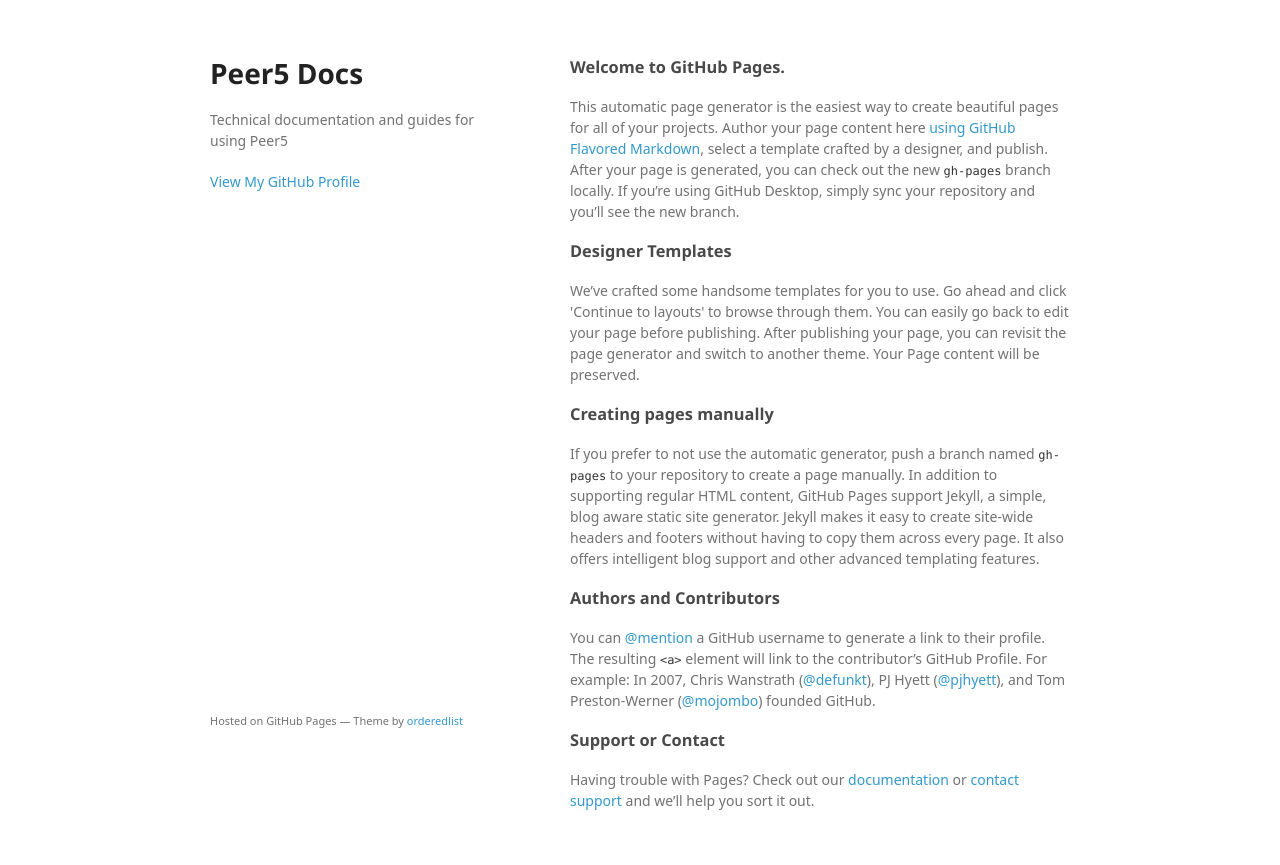
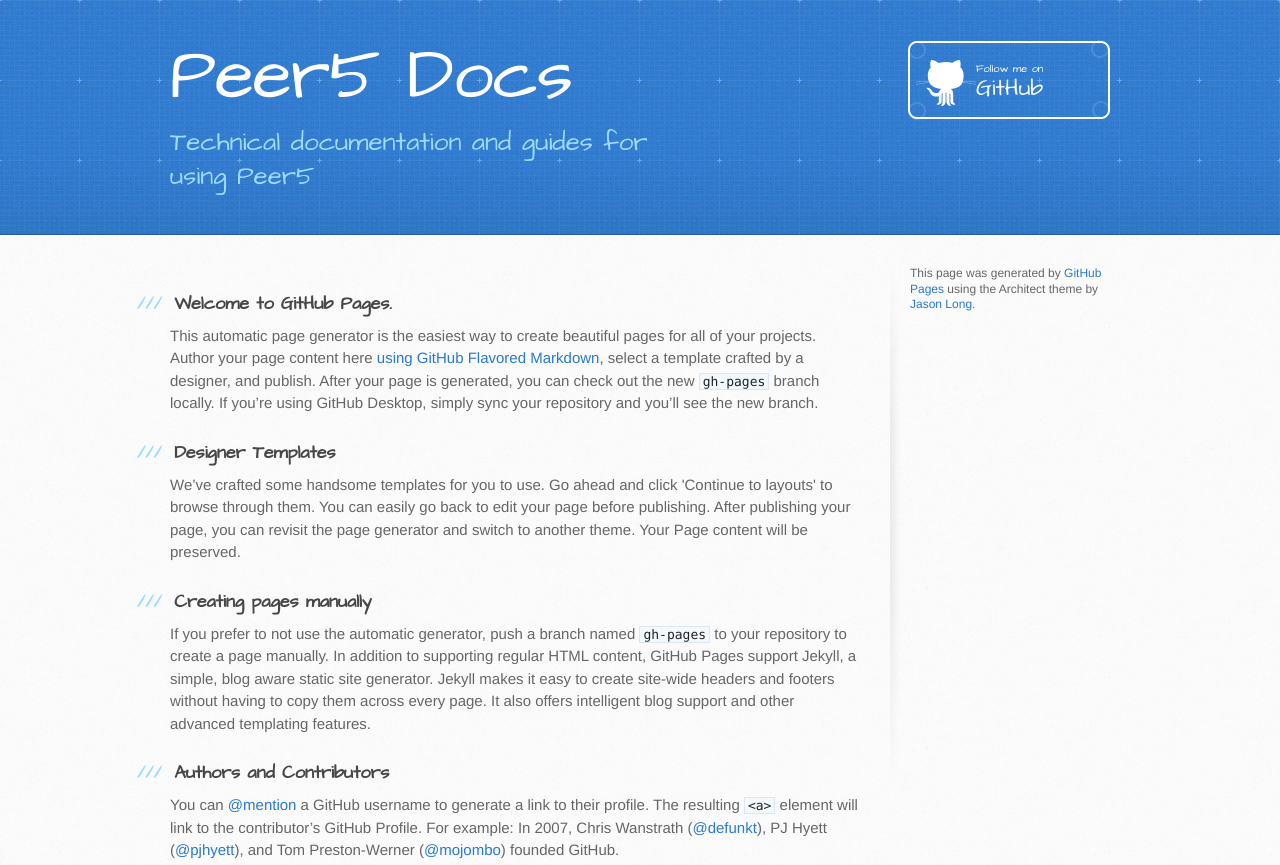
Before and after one commit to Peer5/peer5.github.io, a plain HTML site: page index.html in a window 1280 px wide. Shown: the top 865 px of the page. Drawn offline with Linux system fonts and the light colour scheme; a web font is replaced by a local one.

Commit message:
Replace master branch with page content via GitHub

```diff
--- a/index.html
+++ b/index.html
@@ -1,29 +1,34 @@
-<!doctype html>
+<!DOCTYPE html>
 <html>
   <head>
-    <meta charset="utf-8">
+    <meta charset='utf-8'>
     <meta http-equiv="X-UA-Compatible" content="chrome=1">
-    <title>Peer5 Docs by Peer5</title>
+    <meta name="viewport" content="width=device-width, initial-scale=1, maximum-scale=1">
+    <link href='https://fonts.googleapis.com/css?family=Architects+Daughter' rel='stylesheet' type='text/css'>
+    <link rel="stylesheet" type="text/css" href="stylesheets/stylesheet.css" media="screen">
+    <link rel="stylesheet" type="text/css" href="stylesheets/github-light.css" media="screen">
+    <link rel="stylesheet" type="text/css" href="stylesheets/print.css" media="print">
 
-    <link rel="stylesheet" href="stylesheets/styles.css">
-    <link rel="stylesheet" href="stylesheets/github-light.css">
-    <meta name="viewport" content="width=device-width">
     <!--[if lt IE 9]>
     <script src="//html5shiv.googlecode.com/svn/trunk/html5.js"></script>
     <![endif]-->
+
+    <title>Peer5 Docs by Peer5</title>
   </head>
+
   <body>
-    <div class="wrapper">
-      <header>
+    <header>
+      <div class="inner">
         <h1>Peer5 Docs</h1>
-        <p>Technical documentation and guides for using Peer5</p>
+        <h2>Technical documentation and guides for using Peer5</h2>
+        <a href="https://github.com/Peer5" class="button"><small>Follow me on</small> GitHub</a>
+      </div>
+    </header>
 
-
-        <p class="view"><a href="https://github.com/Peer5">View My GitHub Profile</a></p>
-
-      </header>
-      <section>
-        <h3>
+    <div id="content-wrapper">
+      <div class="inner clearfix">
+        <section id="main-content">
+          <h3>
 <a id="welcome-to-github-pages" class="anchor" href="#welcome-to-github-pages" aria-hidden="true"><span aria-hidden="true" class="octicon octicon-link"></span></a>Welcome to GitHub Pages.</h3>
 
 <p>This automatic page generator is the easiest way to create beautiful pages for all of your projects. Author your page content here <a href="https://guides.github.com/features/mastering-markdown/">using GitHub Flavored Markdown</a>, select a template crafted by a designer, and publish. After your page is generated, you can check out the new <code>gh-pages</code> branch locally. If you’re using GitHub Desktop, simply sync your repository and you’ll see the new branch.</p>
@@ -47,13 +52,17 @@
 <a id="support-or-contact" class="anchor" href="#support-or-contact" aria-hidden="true"><span aria-hidden="true" class="octicon octicon-link"></span></a>Support or Contact</h3>
 
 <p>Having trouble with Pages? Check out our <a href="https://help.github.com/pages">documentation</a> or <a href="https://github.com/contact">contact support</a> and we’ll help you sort it out.</p>
-      </section>
-      <footer>
-        <p><small>Hosted on GitHub Pages &mdash; Theme by <a href="https://github.com/orderedlist">orderedlist</a></small></p>
-      </footer>
+        </section>
+
+        <aside id="sidebar">
+
+
+          <p>This page was generated by <a href="https://pages.github.com">GitHub Pages</a> using the Architect theme by <a href="https://twitter.com/jasonlong">Jason Long</a>.</p>
+        </aside>
+      </div>
     </div>
-    <script src="javascripts/scale.fix.js"></script>
-              <script type="text/javascript">
+
+            <script type="text/javascript">
             var gaJsHost = (("https:" == document.location.protocol) ? "https://ssl." : "http://www.");
             document.write(unescape("%3Cscript src='" + gaJsHost + "google-analytics.com/ga.js' type='text/javascript'%3E%3C/script%3E"));
           </script>
```
